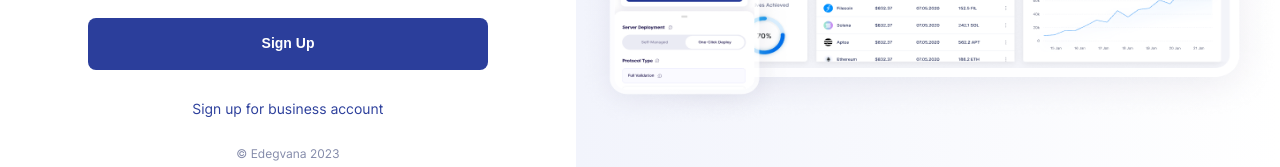
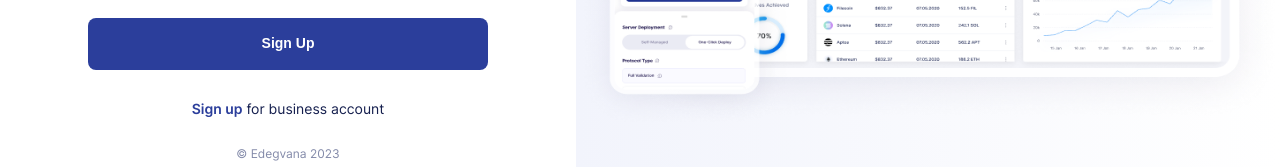
Before and after one commit to Ivan5ik/technical_challange, a Next.js app: page / in a window 1280 px wide. Shown: the part 607-774 px from the top of the page. Built offline with nearby package versions, Linux system fonts and the light colour scheme.

Commit message:
adding next link

```diff
--- a/src/components/Form/index.tsx
+++ b/src/components/Form/index.tsx
@@ -5,9 +5,11 @@ import {
   FormDescription,
   FormTitle,
   RootForm,
+  StyledLink,
   WrapperName,
 } from "./style";
 import { Input } from "../Input";
+import Link from "next/link";
 
 const Form = () => {
   const {
@@ -107,7 +109,12 @@ const Form = () => {
           Sign Up
         </button>
       </form>
-      <BusinesDescription>Sign up for business account</BusinesDescription>
+      <BusinesDescription>
+        <Link href={"/"} legacyBehavior>
+          <StyledLink>Sign up</StyledLink>
+        </Link>
+        &nbsp;for business account
+      </BusinesDescription>
     </RootForm>
   );
 };
--- a/src/components/Form/style.ts
+++ b/src/components/Form/style.ts
@@ -102,12 +102,18 @@ export const FormDescription = styled.p`
   }
 `;
 
-export const BusinesDescription = styled.p`
+export const BusinesDescription = styled.div`
   display: flex;
   justify-content: center;
   font-weight: 400;
   font-size: 14px;
   line-height: 17px;
-  color: ${PALETTE.primaryLight};
+  color: ${PALETTE.primary};
   padding-top: 30px;
 `;
+
+export const StyledLink = styled.a`
+  font-weight: 600;
+  color: ${PALETTE.primaryLight};
+  cursor: pointer;
+`;
```
